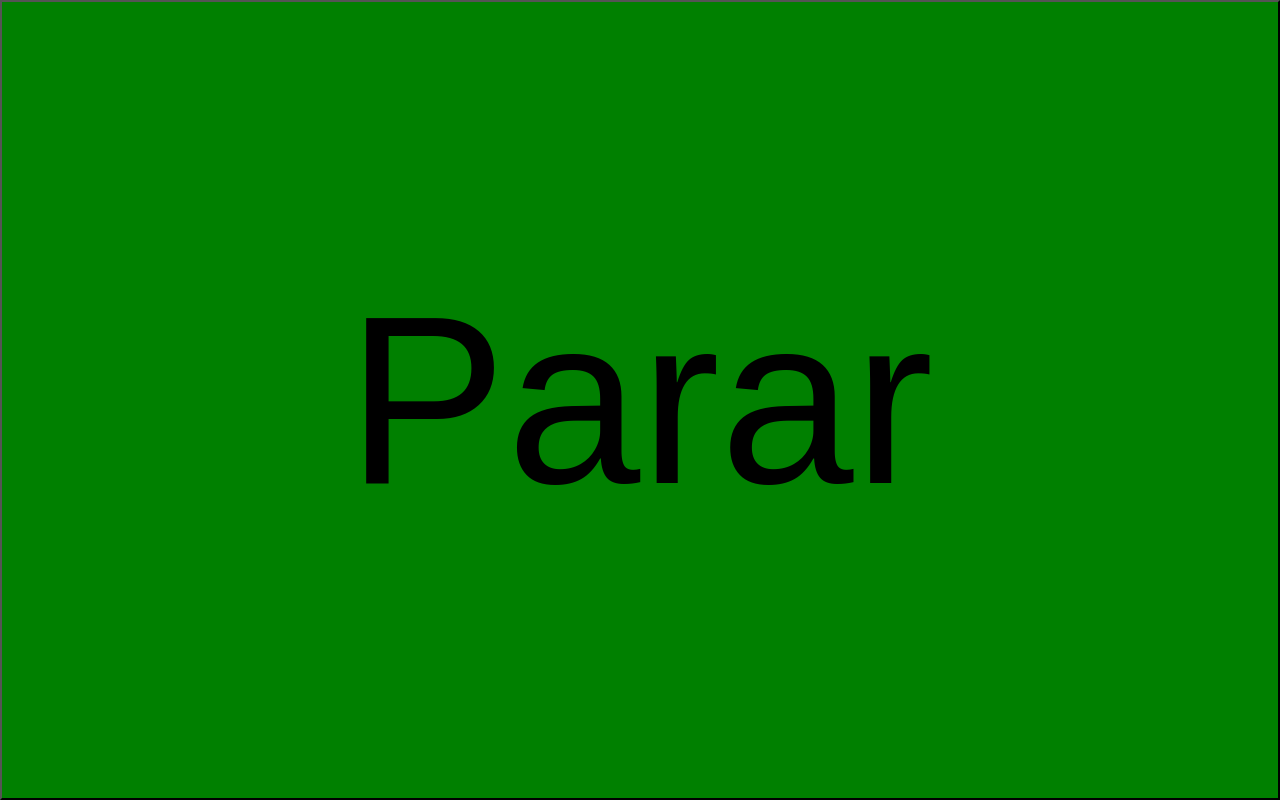
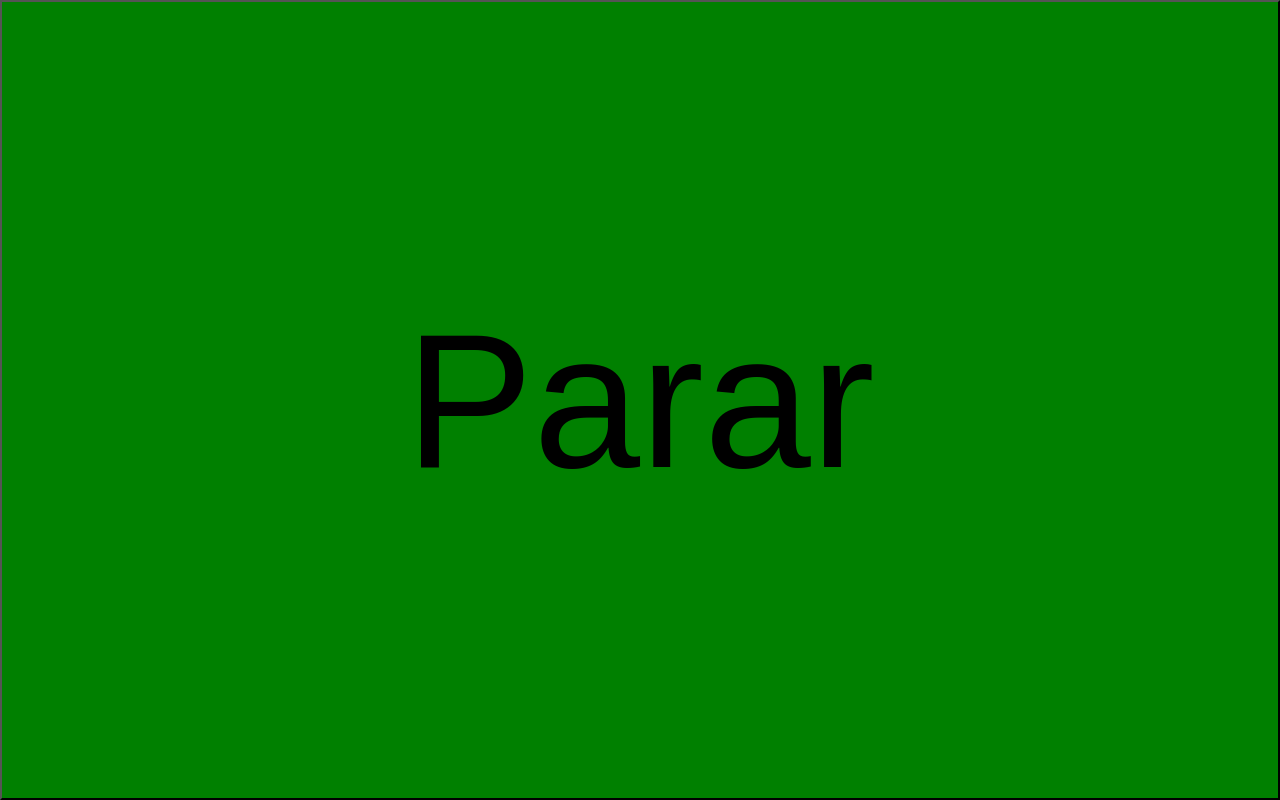
Before and after one commit to cathivivy01/disenio-tarea9, a plain HTML site: page tarea2/index.html in a window 1280 px wide. Drawn offline with nearby package versions, Linux system fonts and the light colour scheme.

Commit message:
css cambio 2

```diff
--- a/tarea2/style.css
+++ b/tarea2/style.css
@@ -4,7 +4,7 @@ body{
 .parar{
     width: 100vw;
     height: 100vh;
-    font-size: 15rem;
+    font-size: 15vw;
     background-color: red;
 }
 .resetear{
```
